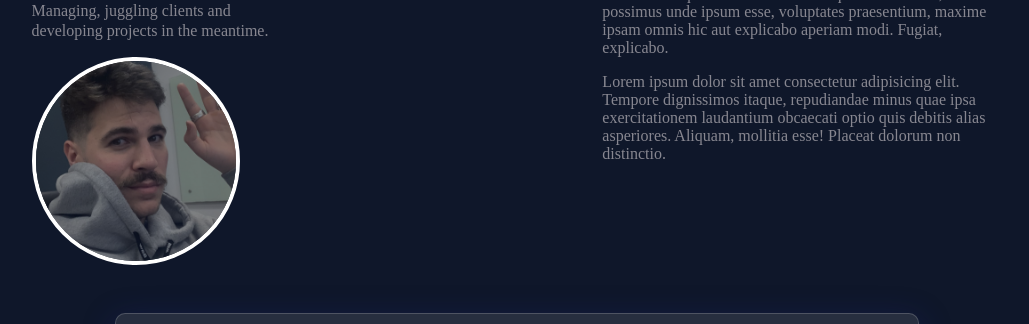
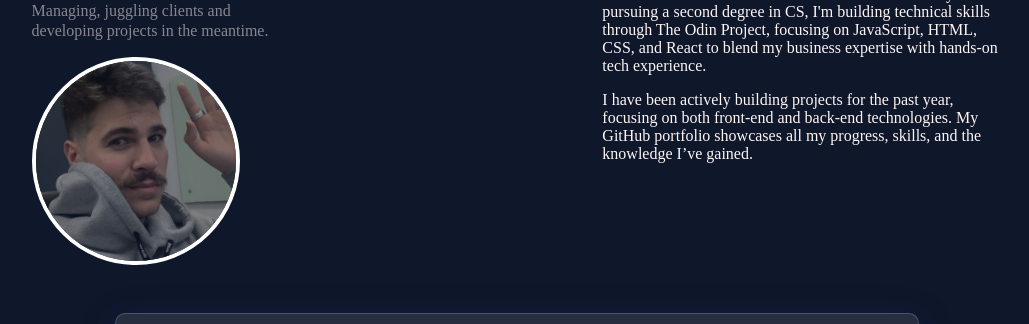
Before and after one commit to douglasmnegri/homepage, a website: page src/template.html in a window 1280 px wide. Shown: the part 214-538 px from the top of the page, without its empty margins (123-1152 px from the left). Drawn offline with Linux system fonts and the light colour scheme.

Commit message:
add a brief descriptin about the user

```diff
--- a/src/styles.css
+++ b/src/styles.css
@@ -47,8 +47,7 @@ header {
   width: 400px;
 }
 
-.user-description,
-.dev-description {
+.user-description {
   opacity: var(--img-bg-opacity);
 }
 
--- a/src/template.html
+++ b/src/template.html
@@ -25,16 +25,16 @@
       </div>
       <div class="dev-description">
         <p>
-          Lorem ipsum dolor, sit amet consectetur adipisicing elit. Recusandae
-          quas id molestias consequatur obcaecati, possimus unde ipsum esse,
-          voluptates praesentium, maxime ipsam omnis hic aut explicabo aperiam
-          modi. Fugiat, explicabo.
+          I'm a seasoned Sales Manager with a solid foundation in sales and a
+          Bachelor's in Business Administration. Currently pursuing a second
+          degree in CS, I'm building technical skills through The Odin Project,
+          focusing on JavaScript, HTML, CSS, and React to blend my business
+          expertise with hands-on tech experience.
         </p>
         <p>
-          Lorem ipsum dolor sit amet consectetur adipisicing elit. Tempore
-          dignissimos itaque, repudiandae minus quae ipsa exercitationem
-          laudantium obcaecati optio quis debitis alias asperiores. Aliquam,
-          mollitia esse! Placeat dolorum non distinctio.
+          I have been actively building projects for the past year, focusing on
+          both front-end and back-end technologies. My GitHub portfolio
+          showcases all my progress, skills, and the knowledge I’ve gained.
         </p>
       </div>
     </header>
```
